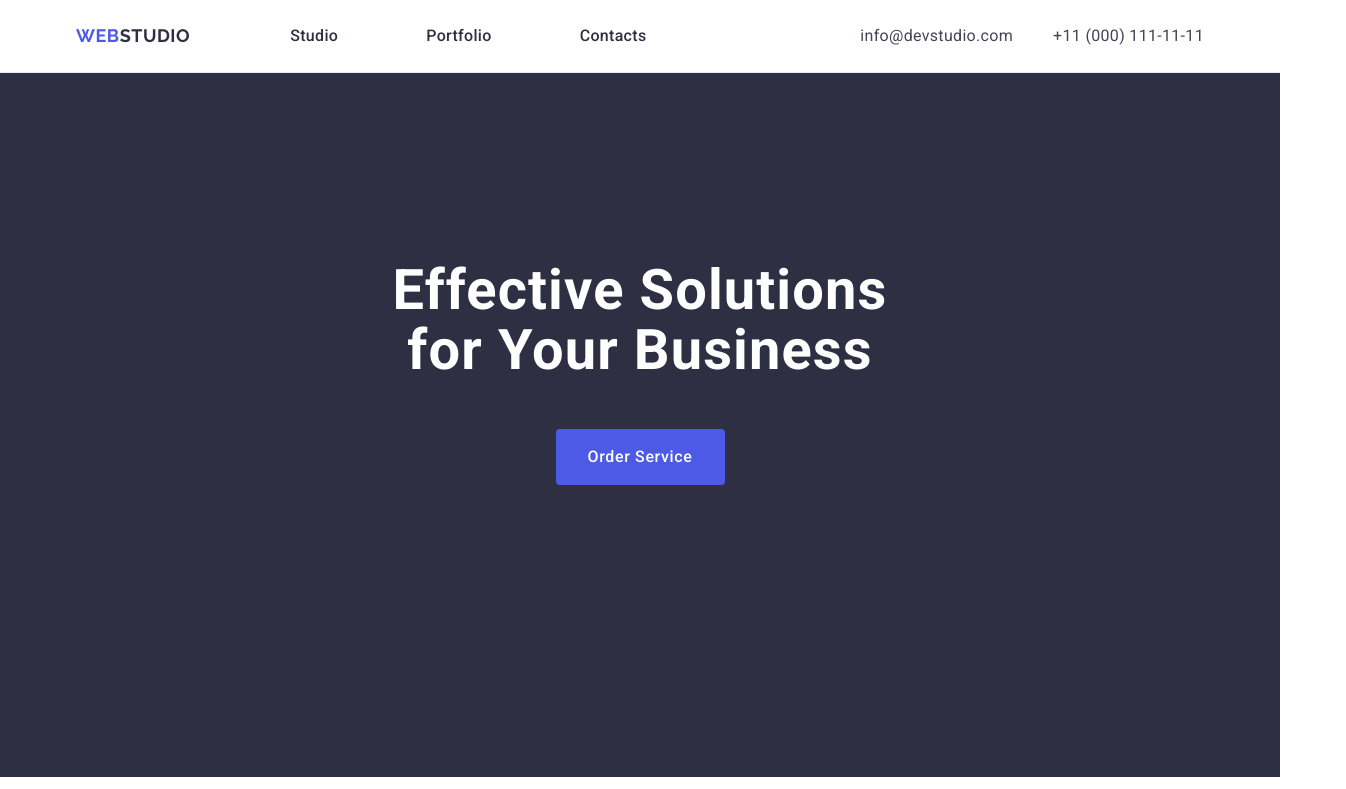
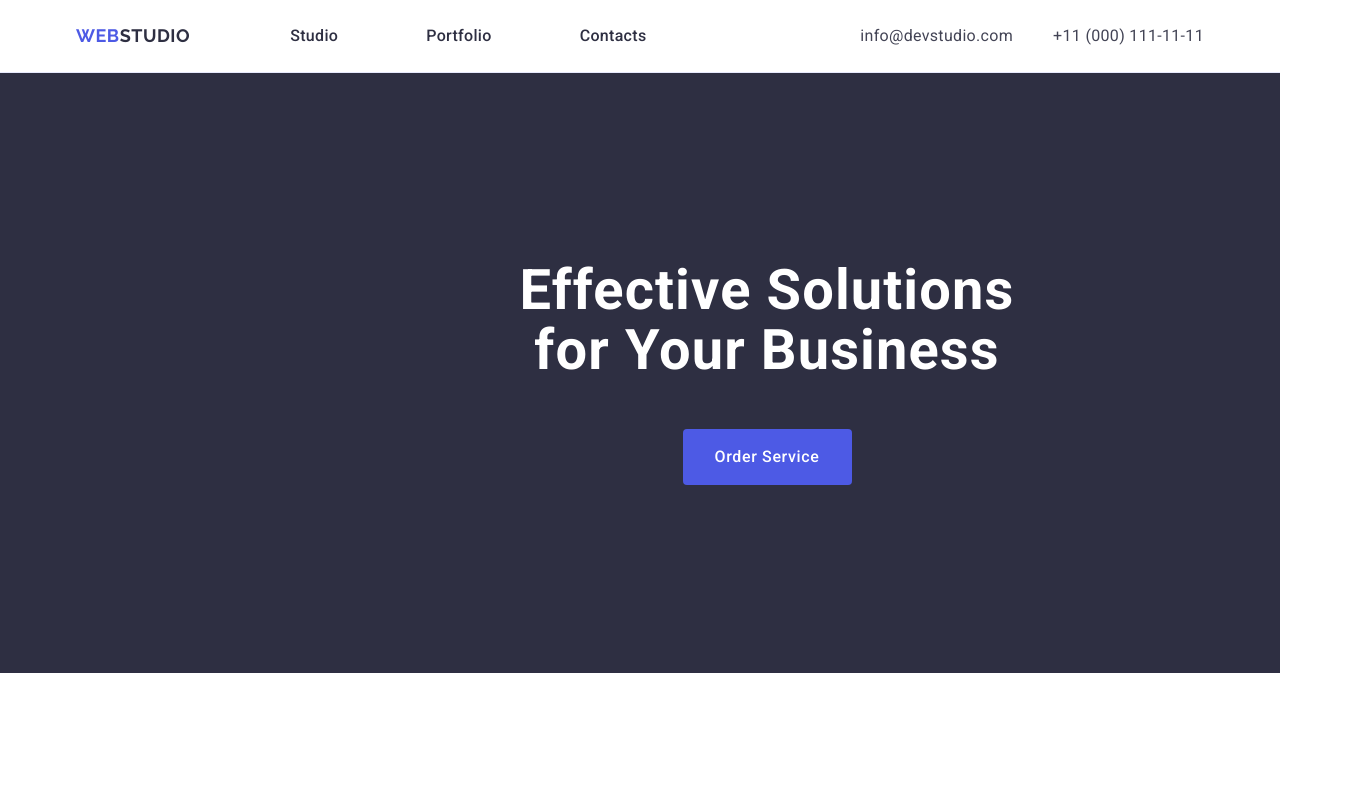
Before and after one commit to Tereshchuk-Yuliia/goit-markup-hw-03, a plain HTML site: page index.html in a window 1280 px wide. Shown: the top 789 px of the page, 1346 px wide, since content can reach past the window. Drawn offline with nearby package versions, Linux system fonts and the light colour scheme.

Commit message:
update index.html file

```diff
--- a/css/styles.css
+++ b/css/styles.css
@@ -96,8 +96,7 @@ color: #404bbf;
 /* hero */
 .hero {
 background-color: #2e2f42;
-padding-top: 188px;
-padding-bottom: 292px;
+padding: 188px;
 }
 .hero-title {
     font-weight: 700;
```
